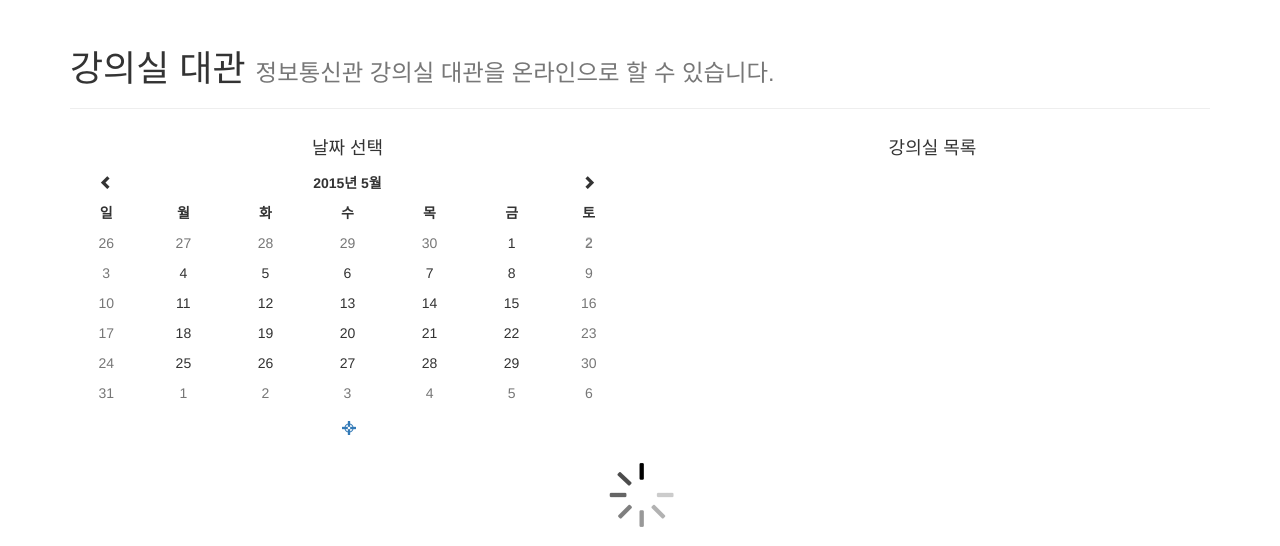
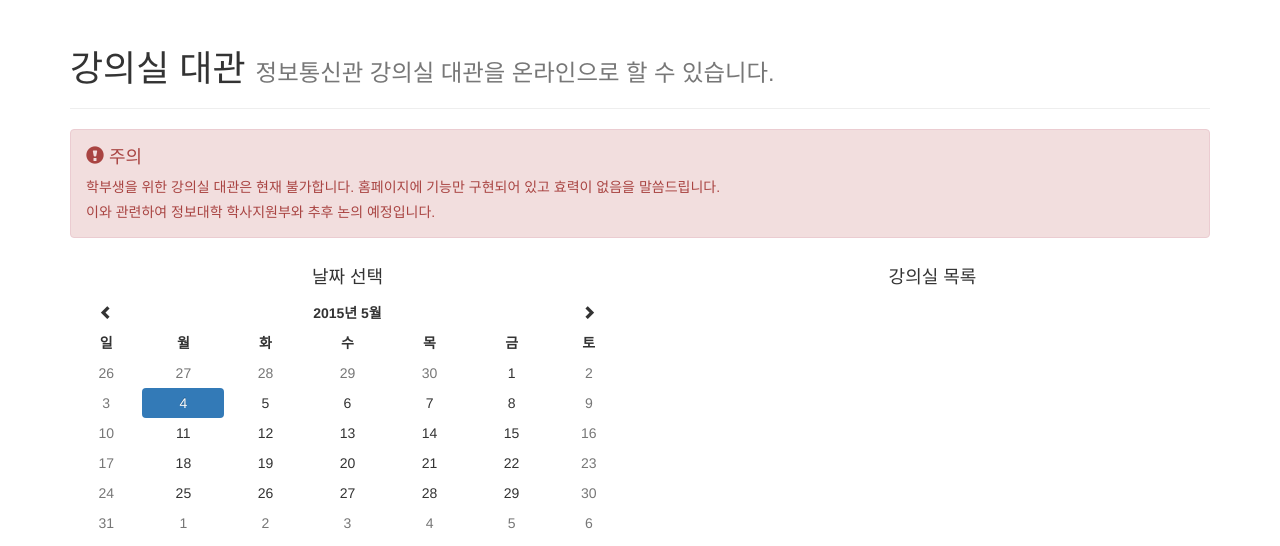
Before and after one commit to myungwoo/kuci, a Django app: page /rent/ in a window 1280 px wide. Shown: the part 51-597 px from the top of the page. Run offline with Django 3.2, Linux system fonts and the light colour scheme; the visitor is signed in with stand-in values (Sample User, id 1); data that the repository does not hold is empty; parts of the project's set-up code (start-up, migrations or seed data) failed here and were passed over; some libraries are stand-ins or nearby versions; some web fonts are replaced.

Commit message:
set default date for weekend & add message on rent main page

```diff
--- a/static/js/rent/main.js
+++ b/static/js/rent/main.js
@@ -20,6 +20,10 @@
 };
 
 $(function(){
+	var date = new Date();
+	while (date.getDay() == 6 || date.getDay() == 0){
+		date.setDate(date.getDate() + 1);
+	}
 	$('#input-date').datetimepicker({
 		dayViewHeaderFormat: 'YYYY년 MMMM',
 		daysOfWeekDisabled: [0, 6],
@@ -32,6 +36,7 @@
 	}).on('dp.change', function(ev){
 		get_list();
 	});
+	$('#input-date').data('DateTimePicker').date(date);
 	get_list();
 });
 
--- a/templates/rent/main.html
+++ b/templates/rent/main.html
@@ -31,6 +31,12 @@
 {% block content %}
 <div class="page-header">
 	<h1>강의실 대관 <small>정보통신관 강의실 대관을 온라인으로 할 수 있습니다.</small></h1>
+</div>
+
+<div class="alert alert-danger" role="alert">
+	<h4><i class="glyphicon glyphicon-exclamation-sign"></i> 주의</h4>
+	<p>학부생을 위한 강의실 대관은 현재 불가합니다. 홈페이지에 기능만 구현되어 있고 효력이 없음을 말씀드립니다.</p>
+	<p>이와 관련하여 정보대학 학사지원부와 추후 논의 예정입니다.</p>
 </div>
 
 <div class="row">
```
